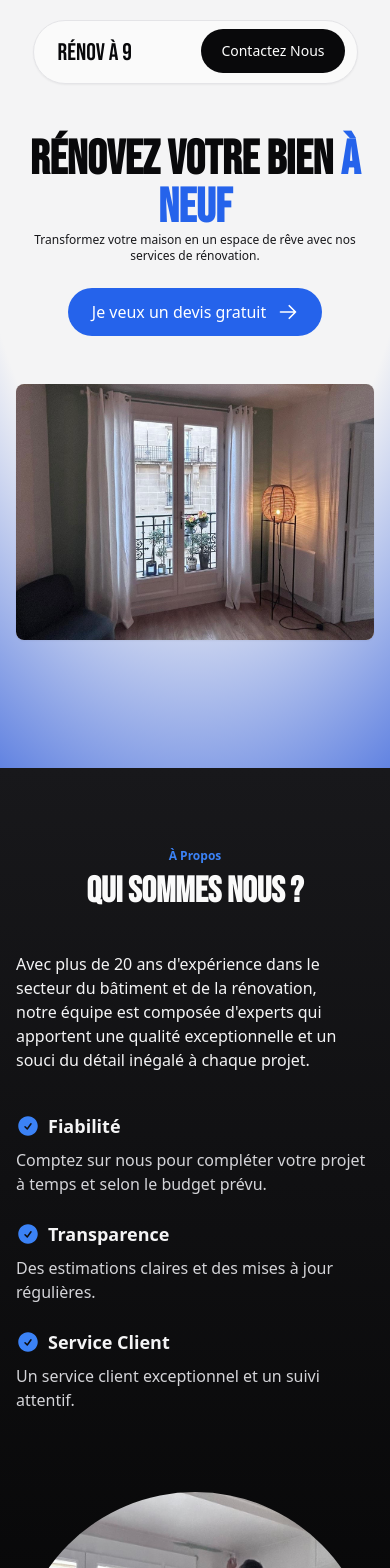
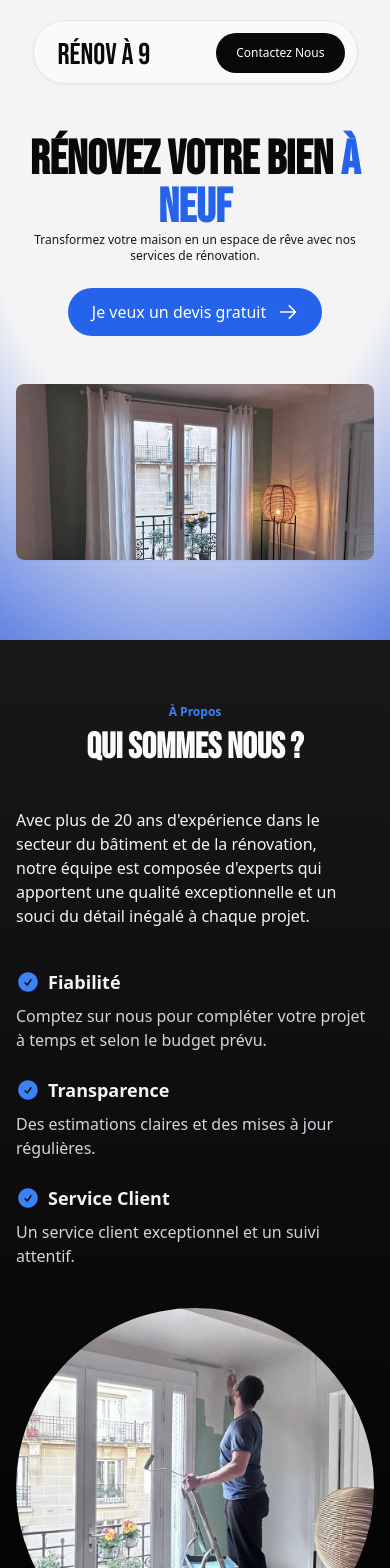
Before and after one commit to zinedinechami/renov_v1, a Next.js app: page / in a window 390 px wide. Shown: the top 1568 px of the page. Built offline with nearby package versions, Linux system fonts and the light colour scheme.

Commit message:
changed phone number, changed spacing for mobile version

```diff
--- a/src/app/globals.css
+++ b/src/app/globals.css
@@ -20,11 +20,14 @@
 
 html {
   scroll-behavior: smooth;
+  overflow-x: hidden;
+  max-width: 100%;
 }
 
 body {
   background-color: #f4f4f5;
   color: black;
+  overflow-x: hidden;
 }
 
 @layer utilities {
--- a/src/components/carousel.tsx
+++ b/src/components/carousel.tsx
@@ -16,7 +16,7 @@ export function Carousel() {
 
   return (
     <div
-      className="embla bg-zinc-50 mt-12 sm:h-80 h-64 max-w-lg  rounded-lg  shadow-sm   cursor-pointer	"
+      className="embla bg-zinc-50 mt-12 sm:h-80 md:64 h-44 max-w-lg  rounded-lg  shadow-sm   cursor-pointer	"
       ref={emblaRef}
     >
       <div className="embla__container h-full  ">
--- a/src/components/footer.tsx
+++ b/src/components/footer.tsx
@@ -11,9 +11,9 @@ export default function Footer() {
             <h1 className="bebas-neue-regular  sm:text-4xl text-3xl  flex-col text-zinc-950  ">
               RÉNOV À 9
             </h1>
-            <p className="text-zinc-900 text-xs  ">
+            {/* <p className="text-zinc-900 text-xs  ">
               Site réalisé par <span className="underline">Zinedine Chami</span>
-            </p>
+            </p> */}
           </div>
 
           <ul className="flex absolute right-0 mt-2">
--- a/src/components/header.tsx
+++ b/src/components/header.tsx
@@ -12,7 +12,7 @@ export default function Header() {
         <div className="flex">
           {/* <Image src={logo} width={90} height={100} quality={100} alt="logo" /> */}
           <a href="#acceuil">
-            <h1 className="bebas-neue-regular  sm:text-3xl text-2xl sm:pt-6 pt-4 sm:pl-10 pl-6 flex-col text-zinc-950 ">
+            <h1 className="bebas-neue-regular  text-3xl sm:pt-6 pt-4 sm:pl-10 pl-6 flex-col text-zinc-950 ">
               RÉNOV À 9
             </h1>
           </a>
@@ -46,7 +46,7 @@ export default function Header() {
         </div>
 
         <a href="#contact">
-          <button className="absolute  sm:top-4 top-2 sm:right-3 right-1 flex font-medium text-sm bg-zinc-950  hover:bg-zinc-700 transition-colors  text-white  py-3 px-5 mr-2   rounded-full  ">
+          <button className="absolute  sm:top-4 top-3 sm:right-3 right-1 flex font-medium sm:text-sm text-xs bg-zinc-950  hover:bg-zinc-700 transition-colors  text-white  py-3 px-5 mr-2   rounded-full  ">
             Contactez Nous
           </button>
         </a>
--- a/src/pages/about.tsx
+++ b/src/pages/about.tsx
@@ -6,7 +6,7 @@ export default function About() {
     <>
       <section
         id="about"
-        className=" bg-zinc-950 text-white  px-4 sm:pt-32 pt-20  pb-40 bg-gradient-to-b from-zinc-900 to-black"
+        className=" bg-zinc-950 text-white  px-4 sm:pt-32 pt-16  sm:pb-40 pb-20 bg-gradient-to-b from-zinc-900 to-black"
       >
         <div className="sm:w-9/12 mx-auto">
           <h1 className="font-semibold text-blue-500 pb-2 text-xs sm:text-left text-center">
@@ -87,7 +87,7 @@ export default function About() {
                 </p>
               </div>
             </div>
-            <div className=" mx-auto     md:ml-20 lg:mt-8 mt-20">
+            <div className=" mx-auto     md:ml-20 lg:mt-8 sm:mt-20 mt-10">
               <Image
                 src={pfp}
                 width={360}
--- a/src/pages/avis.tsx
+++ b/src/pages/avis.tsx
@@ -5,7 +5,7 @@ export default function Avis() {
     <>
       <section
         id="avis"
-        className="bg-zinc-950 text-white relative lg:pl-52 lg:pr-32 px-4 pt-32  pb-40 bg-gradient-to-b from-zinc-900 to-black"
+        className="bg-zinc-950 text-white relative  lg:pl-52 lg:pr-32 px-4 sm:pt-32 pt-16  pb-40 bg-gradient-to-b from-zinc-900 to-black"
       >
         <h1 className="font-bold text-blue-500 pb-2 text-xs  text-center">
           Témoiniages
--- a/src/pages/contact.tsx
+++ b/src/pages/contact.tsx
@@ -8,7 +8,10 @@ import Image from "next/image";
 export default function Contact() {
   return (
     <>
-      <section id="contact" className=" flex pt-24 pb-20 lg:px-32 px-4 ">
+      <section
+        id="contact"
+        className=" flex sm:pt-24 pt-16 pb-20 lg:px-32 px-4 "
+      >
         <div className="    mx-auto ">
           <h1 className="font-bold text-blue-600 pb-2 text-xs text-center">
             Contactez Nous
@@ -20,7 +23,7 @@ export default function Contact() {
             Parlez nous de votre projet et faisons un devis, nous serrons ravi
             de vous aider.
           </p>
-          <a href="tel:0619513185">
+          <a href="tel:0615577418">
             <button className=" mx-auto flex font-bold  text-base bg-blue-600  border border-blue-500 text-white mt-8 py-4  px-8  rounded-full  hover:bg-blue-500 transition-colors">
               <span>
                 <svg
--- a/src/pages/landing.tsx
+++ b/src/pages/landing.tsx
@@ -10,7 +10,7 @@ export default function LandingPage() {
         id="acceuil"
         className=" h-full w-full  [background:radial-gradient(125%_125%_at_50%_10%,#f4f4f5_45%,#1d4ed8_100%)] "
       >
-        <div className="flex flex-col  xl:flex-row  sm:mt-16 mt-6 pb-32 mx-auto px-4 xl:w-9/12">
+        <div className="flex flex-col  xl:flex-row  sm:mt-16 mt-6 sm:pb-32 pb-20 mx-auto px-4 xl:w-9/12">
           <div className="sm:w-3/5 mx-auto xl:pl-10  pt-12">
             <h1 className="bebas-neue-regular text-center xl:text-left lg:text-7xl text-5xl font-semibold text-zinc-950 ">
               Rénovez votre bien <span className="text-blue-600">à neuf</span>{" "}
--- a/src/pages/services.tsx
+++ b/src/pages/services.tsx
@@ -11,7 +11,7 @@ export default function Services() {
     <>
       <section
         id="services"
-        className="sm:pt-32 pt-20 pb-28 xl:w-9/12 w-11/12 mx-auto   "
+        className="sm:pt-32 pt-20 sm:pb-28 pb-16 xl:w-9/12 w-11/12 mx-auto   "
       >
         <div className="sm:ml-7">
           <h1 className="font-bold text-blue-600 pb-2  text-xs sm:text-left text-center">
```
